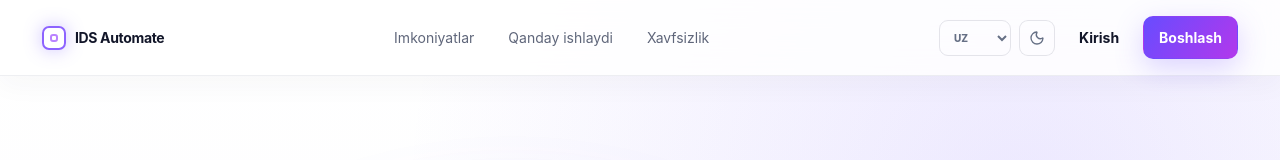
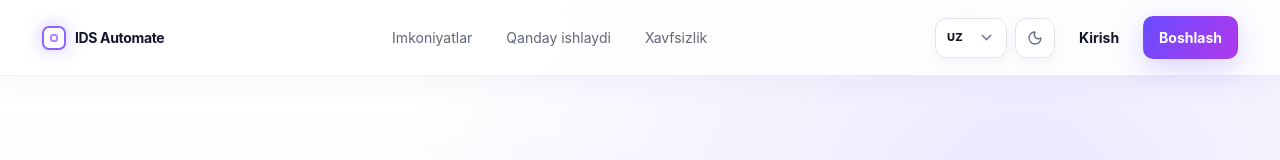
Before and after one commit to khomidov-771/aytomatik, a Next.js app in the folder web/: page / in a window 1280 px wide. Shown: the top 160 px of the page. Built offline with nearby package versions, Linux system fonts and the light colour scheme.

Commit message:
Replace native dropdowns with polished menus

```diff
--- a/web/app/app/settings/page.tsx
+++ b/web/app/app/settings/page.tsx
@@ -3,6 +3,7 @@
 import { Activity, CheckCircle2, Copy, Database, KeyRound, Save, Shield, Trash2, Webhook } from "lucide-react";
 import { FormEvent, useState } from "react";
 import { Locale, usePreferences } from "@/components/preferences-provider";
+import { SelectMenu } from "@/components/select-menu";
 import { ErrorState, LoadingState, PageHeader, StatusPill } from "@/components/ui";
 import { useApi } from "@/hooks/use-api";
 import { api, ApiError, jsonBody } from "@/lib/api";
@@ -54,7 +55,7 @@ export default function SettingsPage() {
     <div className="settings-layout"><nav className="settings-nav"><a href="#general"><Save/>{tr("Umumiy", "Общие", "General")}</a><a href="#webhook"><Webhook/>Webhook</a><a href="#security"><Shield/>{tr("Xavfsizlik", "Безопасность", "Security")}</a><a href="#privacy"><Trash2/>{tr("Maxfiylik", "Конфиденциальность", "Privacy")}</a></nav><div className="settings-content">
       <form className="panel form-section" id="general" onSubmit={save}>
         <div className="panel-header"><div><h2>{tr("Umumiy sozlamalar", "Общие настройки", "General settings")}</h2><p>{tr("Profil va workspace", "Профиль и workspace", "Profile and workspace")}</p></div></div>
-        <div className="form-grid"><label><span>{tr("Ism", "Имя", "Name")}</span><input minLength={2} maxLength={80} value={currentForm.name} onChange={(event) => setForm({...currentForm, name: event.target.value})}/></label><label><span>Email</span><input value={data.profile.email} disabled/></label><label><span>{tr("Workspace nomi", "Название workspace", "Workspace name")} <small>{data.workspace.role === "owner" ? "" : tr("Faqat Owner", "Только Owner", "Owner only")}</small></span><input minLength={2} maxLength={100} value={currentForm.workspace_name} disabled={data.workspace.role !== "owner"} onChange={(event) => setForm({...currentForm, workspace_name: event.target.value})}/></label><label><span>{tr("Til", "Язык", "Language")}</span><select value={currentForm.language} onChange={(event) => { const language = event.target.value as Locale; setForm({...currentForm, language}); setLocale(language); }}><option value="uz">O‘zbek</option><option value="ru">Русский</option><option value="en">English</option></select></label></div>
+        <div className="form-grid"><label><span>{tr("Ism", "Имя", "Name")}</span><input minLength={2} maxLength={80} value={currentForm.name} onChange={(event) => setForm({...currentForm, name: event.target.value})}/></label><label><span>Email</span><input value={data.profile.email} disabled/></label><label><span>{tr("Workspace nomi", "Название workspace", "Workspace name")} <small>{data.workspace.role === "owner" ? "" : tr("Faqat Owner", "Только Owner", "Owner only")}</small></span><input minLength={2} maxLength={100} value={currentForm.workspace_name} disabled={data.workspace.role !== "owner"} onChange={(event) => setForm({...currentForm, workspace_name: event.target.value})}/></label><label><span>{tr("Til", "Язык", "Language")}</span><SelectMenu value={currentForm.language as Locale} onChange={(language) => { setForm({...currentForm, language}); setLocale(language); }} ariaLabel={tr("Til", "Язык", "Language")} options={[{value: "uz", label: "O‘zbekcha"}, {value: "ru", label: "Русский"}, {value: "en", label: "English"}]} /></label></div>
         <label className="toggle-row" id="notifications"><div><strong>{tr("Bildirishnomalar", "Уведомления", "Notifications")}</strong><small>{tr("Platformadagi muhim holatlar", "Важные события платформы", "Important platform events")}</small></div><input type="checkbox" checked={currentForm.notifications_enabled} onChange={(event) => setForm({...currentForm, notifications_enabled: event.target.checked})}/></label><button className="btn primary"><Save/>{tr("Saqlash", "Сохранить", "Save")}</button>
       </form>
       <section className="panel form-section" id="webhook"><div className="panel-header"><div><h2>{tr("Webhook diagnostikasi", "Диагностика webhook", "Webhook diagnostics")}</h2><p>{tr("Callback va navbat holati", "Состояние callback и очереди", "Callback and queue status")}</p></div><StatusPill status={data.meta_configured && data.webhook.failed_last_24h === 0 ? "active" : "warning"}/></div><div className="diagnostic-grid"><div><span><Activity/> Queue</span><strong>{data.queue_depth} signal / {data.webhook.queued} persisted</strong></div><div><span><Database/> {tr("24 soatdagi xato", "Ошибок за 24 часа", "Failures in 24 hours")}</span><strong>{data.webhook.failed_last_24h}</strong></div><div><span><KeyRound/> Provider</span><strong>{data.instagram_provider}{data.instagram_provider === "meta" ? ` · ${data.meta_login_mode} · ${data.meta_configured ? tr("sozlangan", "настроено", "configured") : tr("bloklangan", "заблокировано", "blocked")}` : ""}</strong></div></div><label><span>Webhook URL</span><div className="copy-field"><input readOnly value={data.webhook_url}/><button type="button" aria-label={tr("Webhook URL nusxalash", "Копировать Webhook URL", "Copy webhook URL")} onClick={() => void navigator.clipboard.writeText(data.webhook_url)}><Copy/></button></div></label></section>
--- a/web/app/app/team/page.tsx
+++ b/web/app/app/team/page.tsx
@@ -9,6 +9,7 @@ import { api, ApiError, jsonBody } from "@/lib/api";
 import { formatDate } from "@/lib/format";
 import type { Member } from "@/lib/types";
 import { usePreferences } from "@/components/preferences-provider";
+import { SelectMenu } from "@/components/select-menu";
 
 type Invitation = { id: string; email: string; role: string; expires_at: string; created_at: string };
 
@@ -111,7 +112,7 @@ export default function TeamPage() {
     {isOwner && open && <form className="panel invite-form" onSubmit={invite}>
       <div><h2>{tr("Yangi taklif", "Новое приглашение", "New invitation")}</h2><p>{tr("Taklif 7 kun amal qiladi.", "Приглашение действительно 7 дней.", "The invitation is valid for 7 days.")}</p></div>
       <label><span>Email</span><div className="input-wrap"><Mail/><input type="email" value={email} onChange={(event) => setEmail(event.target.value)} required placeholder="hamkasb@kompaniya.uz"/></div></label>
-      <label><span>{tr("Rol", "Роль", "Role")}</span><select value={role} onChange={(event) => setRole(event.target.value)}><option value="manager">Manager</option><option value="operator">Operator</option><option value="customer">Customer</option></select></label>
+      <label><span>{tr("Rol", "Роль", "Role")}</span><SelectMenu value={role} onChange={setRole} ariaLabel={tr("Rol", "Роль", "Role")} options={[{value: "manager", label: "Manager"}, {value: "operator", label: "Operator"}, {value: "customer", label: "Customer"}]} /></label>
       <button className="btn primary" disabled={busy === "invite"}><Plus/>{busy === "invite" ? tr("Yaratilmoqda...", "Создание...", "Creating...") : tr("Taklif yaratish", "Создать приглашение", "Create invitation")}</button>
     </form>}
     <section className="panel team-panel">
@@ -120,7 +121,7 @@ export default function TeamPage() {
         <div className="table-head"><span>{tr("A’zo", "Участник", "Member")}</span><span>{tr("Rol", "Роль", "Role")}</span><span>{tr("Qo‘shilgan", "Добавлен", "Joined")}</span><span>{tr("Amal", "Действие", "Action")}</span></div>
         {team.data.items.map((member) => <div className="table-row" key={member.id}>
           <span className="member-cell"><b className="avatar">{member.name.slice(0, 2).toUpperCase()}</b><span><strong>{member.name}</strong><small>{member.email}</small></span></span>
-          <span>{isOwner && member.role !== "owner" ? <select aria-label={`${member.name} roli`} value={member.role} disabled={busy === member.id} onChange={(event) => void updateRole(member, event.target.value)}><option value="manager">Manager</option><option value="operator">Operator</option><option value="customer">Customer</option></select> : <StatusPill status={member.role}/>}</span>
+          <span>{isOwner && member.role !== "owner" ? <SelectMenu ariaLabel={`${member.name} roli`} value={member.role} disabled={busy === member.id} onChange={(value) => void updateRole(member, value)} compact align="right" options={[{value: "manager", label: "Manager"}, {value: "operator", label: "Operator"}, {value: "customer", label: "Customer"}]} /> : <StatusPill status={member.role}/>}</span>
           <span>{formatDate(member.created_at)}</span>
           <span>{isOwner && member.role !== "owner" ? <button className="btn danger ghost small" disabled={busy === member.id} onClick={() => void removeMember(member)}><Trash2/>{tr("Olib tashlash", "Удалить", "Remove")}</button> : <StatusPill status="active"/>}</span>
         </div>)}
--- a/web/app/globals.css
+++ b/web/app/globals.css
@@ -323,3 +323,67 @@ html[data-theme="dark"] .app-shell input,html[data-theme="dark"] .app-shell text
   .app-shell .stat-card{min-height:108px;display:flex}
   .setup-hero{padding:21px 17px}
 }
+
+/* Unified custom dropdowns: avoids unstyled native browser menus. */
+.select-menu{position:relative;min-width:0}
+.select-menu-trigger{width:100%;min-height:46px;padding:0 13px;display:flex;align-items:center;justify-content:space-between;gap:12px;border:1px solid #e1e4ed;border-radius:12px;background:#fff;color:var(--text);font:inherit;font-size:13px;font-weight:650;text-align:left;box-shadow:0 5px 16px rgba(43,47,76,.035);transition:border-color .18s,box-shadow .18s,background .18s,transform .18s}
+.select-menu-trigger:hover:not(:disabled){border-color:#c9c0f6;background:#fdfcff}
+.select-menu.open .select-menu-trigger,.select-menu-trigger:focus-visible{outline:0;border-color:#7957e8;box-shadow:0 0 0 4px rgba(112,79,224,.12),0 8px 22px rgba(49,38,96,.08)}
+.select-menu-trigger:disabled{cursor:not-allowed;opacity:.58;background:#f2f4f8}
+.select-menu-trigger>span{overflow:hidden;text-overflow:ellipsis;white-space:nowrap}
+.select-menu-trigger>svg{width:17px;height:17px;flex:0 0 17px;color:#778097;transition:transform .18s}
+.select-menu.open .select-menu-trigger>svg{transform:rotate(180deg)}
+.select-menu-popover{position:absolute;z-index:200;top:calc(100% + 8px);left:0;width:max-content;min-width:max(100%,190px);max-width:min(340px,calc(100vw - 24px));padding:7px;border:1px solid rgba(56,61,91,.12);border-radius:15px;background:rgba(255,255,255,.98);box-shadow:0 20px 55px rgba(34,37,64,.18),0 3px 12px rgba(34,37,64,.08);backdrop-filter:blur(18px);animation:select-menu-in .16s ease-out}
+.select-menu.align-right .select-menu-popover{right:0;left:auto}
+.select-menu.wide .select-menu-popover{min-width:min(320px,calc(100vw - 24px))}
+.select-menu-popover>button{width:100%;min-height:42px;padding:9px 10px;display:flex;align-items:center;justify-content:space-between;gap:18px;border:0;border-radius:10px;background:transparent;color:#25293b;font:inherit;text-align:left;cursor:pointer;transition:background .15s,color .15s}
+.select-menu-popover>button:hover,.select-menu-popover>button:focus-visible{outline:0;background:#f3f0ff;color:#5d3fd1}
+.select-menu-popover>button.selected{background:#eee9ff;color:#5d3fd1}
+.select-menu-popover>button>span{display:grid;gap:2px;min-width:0}
+.select-menu-popover strong{font-size:12px;line-height:1.3;white-space:nowrap}
+.select-menu-popover small{color:#7b8295;font-size:9px;line-height:1.35;white-space:normal}
+.select-menu-popover>button>svg{width:17px;height:17px;flex:0 0 17px;color:#6848dd}
+.select-menu.compact .select-menu-trigger{min-height:40px;padding:0 11px;font-size:11px}
+@keyframes select-menu-in{from{opacity:0;transform:translateY(-5px) scale(.98)}to{opacity:1;transform:translateY(0) scale(1)}}
+
+.preferences-controls{position:relative;z-index:3}
+.preferences-controls .locale-control{width:auto;min-width:72px}
+.preferences-controls:not(.compact) .locale-control{min-width:126px}
+.preferences-controls .locale-control .select-menu-trigger{height:40px;min-height:40px;border-radius:11px;background:rgba(255,255,255,.76);font-size:11px;font-weight:800;letter-spacing:.03em}
+.preferences-controls .locale-control .select-menu-popover{min-width:178px}
+.preferences-controls .locale-control .select-menu-popover strong{font-size:12px}
+.theme-toggle{width:40px;height:40px;border-radius:11px;background:rgba(255,255,255,.76);border-color:#e1e4ed;box-shadow:0 5px 16px rgba(43,47,76,.035)}
+.theme-toggle:hover{transform:translateY(-1px);box-shadow:0 9px 22px rgba(59,49,105,.1)}
+
+.workspace-switch{padding:0 8px 0 10px}
+.workspace-switch .workspace-select{min-width:150px}
+.workspace-switch .workspace-select .select-menu-trigger{height:44px;min-height:44px;padding:0 4px;border:0;background:transparent;box-shadow:none}
+.workspace-switch .workspace-select .select-menu-trigger>span{font-size:12px;font-weight:750}
+.workspace-switch .workspace-select .select-menu-popover{min-width:230px}
+.workspace-switch .workspace-select .select-menu-popover small{text-transform:capitalize}
+
+html[data-theme="dark"] .select-menu-trigger{background:#0d1629;border-color:rgba(255,255,255,.1);color:#f5f7ff;box-shadow:none}
+html[data-theme="dark"] .select-menu-trigger:hover:not(:disabled){background:#121d33;border-color:rgba(154,132,255,.45)}
+html[data-theme="dark"] .select-menu-trigger:disabled{background:#0a1222}
+html[data-theme="dark"] .select-menu-popover{background:rgba(14,22,41,.98);border-color:rgba(255,255,255,.1);box-shadow:0 24px 60px rgba(0,0,0,.42)}
+html[data-theme="dark"] .select-menu-popover>button{color:#eef1f8}
+html[data-theme="dark"] .select-menu-popover>button:hover,html[data-theme="dark"] .select-menu-popover>button:focus-visible{background:rgba(112,79,224,.16);color:#c4b8ff}
+html[data-theme="dark"] .select-menu-popover>button.selected{background:rgba(112,79,224,.22);color:#c4b8ff}
+html[data-theme="dark"] .select-menu-popover small{color:#929db4}
+html[data-theme="dark"] .preferences-controls .locale-control .select-menu-trigger,html[data-theme="dark"] .theme-toggle{background:rgba(255,255,255,.045);border-color:rgba(255,255,255,.1)}
+
+@media(max-width:680px){
+  .preferences-controls{gap:6px}
+  .preferences-controls .locale-control{min-width:66px}
+  .preferences-controls:not(.compact) .locale-control{min-width:112px}
+  .preferences-controls .locale-control .select-menu-popover{min-width:min(178px,calc(100vw - 24px))}
+  .workspace-switch .workspace-select{min-width:0;width:34px}
+  .workspace-switch .workspace-select .select-menu-trigger{width:34px;padding:0 7px}
+  .workspace-switch .workspace-select .select-menu-trigger>span{display:none}
+  .workspace-switch .workspace-select .select-menu-popover{min-width:min(230px,calc(100vw - 24px))}
+}
+@media(max-width:390px){
+  .public-nav{gap:10px}
+  .public-nav>.logo>span:last-child{display:none}
+  .auth-preferences{right:10px}
+}
--- a/web/components/automation-form.tsx
+++ b/web/components/automation-form.tsx
@@ -10,6 +10,7 @@ import type { Automation, AutomationExecution, InstagramAccount, InstagramMedia
 import { EmptyState, ErrorState, LoadingState, PageHeader, StatusPill } from "./ui";
 import { roleAtLeast, useSession } from "./session-context";
 import { usePreferences } from "./preferences-provider";
+import { SelectMenu } from "./select-menu";
 
 const empty = {
   name: "",
@@ -160,7 +161,7 @@ export function AutomationForm({ id }: { id?: string }) {
             <div className="form-section-title"><span>1</span><div><h2>{tr("Asosiy ma’lumot", "Основные данные", "Basics")}</h2><p>{tr("Qoida va akkauntni tanlang", "Выберите правило и аккаунт", "Choose the rule and account")}</p></div></div>
             <div className="form-grid">
               <label><span>{tr("Qoida nomi", "Название правила", "Rule name")}</span><input value={form.name} onChange={(event) => field("name", event.target.value)} required placeholder={tr("Masalan: Narx so‘rovi", "Например: Запрос цены", "For example: Price request")}/></label>
-              <label><span>{tr("Instagram akkauntingiz", "Ваш Instagram аккаунт", "Your Instagram account")}</span><select value={form.instagram_account_id} onChange={(event) => selectAccount(event.target.value)} required><option value="">{tr("Akkauntni tanlang", "Выберите аккаунт", "Select account")}</option>{connectedAccounts.map((account) => <option value={account.id} key={account.id}>@{account.username}</option>)}</select></label>
+              <label><span>{tr("Instagram akkauntingiz", "Ваш Instagram аккаунт", "Your Instagram account")}</span><SelectMenu value={form.instagram_account_id} onChange={selectAccount} ariaLabel={tr("Instagram akkauntni tanlang", "Выберите Instagram аккаунт", "Select Instagram account")} placeholder={tr("Akkauntni tanlang", "Выберите аккаунт", "Select account")} options={[{ value: "", label: tr("Akkauntni tanlang", "Выберите аккаунт", "Select account") }, ...connectedAccounts.map((account) => ({ value: account.id, label: `@${account.username}` }))]} /></label>
             </div>
           </section>
           <section className="panel form-section">
@@ -185,7 +186,7 @@ export function AutomationForm({ id }: { id?: string }) {
             <div className="form-section-title"><span>3</span><div><h2>{tr("Follow tekshiruvi", "Проверка подписки", "Follow verification")}</h2><p>{tr("Faqat rasmiy Meta field mavjud bo‘lsa aniq natija olinadi", "Точный результат доступен только при наличии официального Meta field", "A definitive result is available only when the official Meta field is present")}</p></div></div>
             <label className="toggle-row"><div><strong>{tr("Follower holatini tekshirish", "Проверять статус подписчика", "Verify follower status")}</strong><small>{tr("Xato yoki field yo‘q bo‘lsa natija UNKNOWN bo‘ladi.", "При ошибке или отсутствии field результат будет UNKNOWN.", "Errors or missing fields result in UNKNOWN.")}</small></div><input type="checkbox" checked={form.follow_verification_enabled} onChange={(event) => field("follow_verification_enabled", event.target.checked)}/></label>
             {form.follow_verification_enabled && <>
-              <label><span>UNKNOWN fallback</span><select value={form.unknown_fallback_policy} onChange={(event) => field("unknown_fallback_policy", event.target.value)}><option value="skip_dm_neutral_reply">{tr("DM yubormaslik va neutral public reply", "Не отправлять DM, оставить нейтральный ответ", "Skip DM and post a neutral reply")}</option><option value="send_private_reply">{tr("Follow tekshiruvisiz private reply yuborish", "Отправить private reply без проверки подписки", "Send private reply without follow verification")}</option></select></label>
+              <label><span>UNKNOWN fallback</span><SelectMenu value={form.unknown_fallback_policy} onChange={(value) => field("unknown_fallback_policy", value)} ariaLabel="UNKNOWN fallback" className="wide" options={[{ value: "skip_dm_neutral_reply", label: tr("DM yubormaslik", "Не отправлять DM", "Skip DM"), description: tr("Neutral public reply yuboriladi", "Будет оставлен нейтральный ответ", "Post a neutral public reply") }, { value: "send_private_reply", label: tr("Private reply yuborish", "Отправить private reply", "Send private reply"), description: tr("Follow tekshiruvisiz", "Без проверки подписки", "Without follow verification") }]} /></label>
               <label><span>{tr("Follower emas — public reply", "Не подписан — публичный ответ", "Not a follower — public reply")}</span><textarea value={form.public_not_follower_reply_text} onChange={(event) => field("public_not_follower_reply_text", event.target.value)} maxLength={1000} rows={3} required/></label>
               <label><span>UNKNOWN — {tr("neutral public reply", "нейтральный публичный ответ", "neutral public reply")}</span><textarea value={form.public_unknown_reply_text} onChange={(event) => field("public_unknown_reply_text", event.target.value)} maxLength={1000} rows={3} required/></label>
             </>}
--- a/web/components/preferences-provider.tsx
+++ b/web/components/preferences-provider.tsx
@@ -2,6 +2,7 @@
 
 import { Moon, Sun } from "lucide-react";
 import { createContext, useContext, useEffect, useMemo, useState } from "react";
+import { SelectMenu } from "./select-menu";
 
 export type Locale = "uz" | "ru" | "en";
 export type Theme = "light" | "dark";
@@ -72,15 +73,13 @@ export function usePreferences() {
 
 export function PreferencesControls({ compact = false }: { compact?: boolean }) {
   const { locale, setLocale, theme, setTheme, tr } = usePreferences();
+  const languageOptions = [
+    { value: "uz" as const, label: compact ? "UZ" : "O‘zbekcha", description: compact ? "O‘zbekcha" : undefined },
+    { value: "ru" as const, label: compact ? "RU" : "Русский", description: compact ? "Русский" : undefined },
+    { value: "en" as const, label: compact ? "EN" : "English", description: compact ? "English" : undefined },
+  ];
   return <div className={`preferences-controls ${compact ? "compact" : ""}`}>
-    <label className="locale-control">
-      <span className="sr-only">{tr("Til", "Язык", "Language")}</span>
-      <select aria-label={tr("Til", "Язык", "Language")} value={locale} onChange={(event) => setLocale(event.target.value as Locale)}>
-        <option value="uz">UZ</option>
-        <option value="ru">RU</option>
-        <option value="en">EN</option>
-      </select>
-    </label>
+    <SelectMenu value={locale} options={languageOptions} onChange={setLocale} ariaLabel={tr("Til", "Язык", "Language")} compact={compact} align="right" className="locale-control" />
     <button
       type="button"
       className="theme-toggle"
--- /dev/null
+++ b/web/components/select-menu.tsx
@@ -0,0 +1,96 @@
+"use client";
+
+import { Check, ChevronDown } from "lucide-react";
+import { useEffect, useId, useRef, useState } from "react";
+
+export type SelectMenuOption<T extends string | number> = {
+  value: T;
+  label: string;
+  description?: string;
+};
+
+type SelectMenuProps<T extends string | number> = {
+  value: T;
+  options: readonly SelectMenuOption<T>[];
+  onChange: (value: T) => void;
+  ariaLabel: string;
+  placeholder?: string;
+  disabled?: boolean;
+  compact?: boolean;
+  align?: "left" | "right";
+  className?: string;
+};
+
+export function SelectMenu<T extends string | number>({
+  value,
+  options,
+  onChange,
+  ariaLabel,
+  placeholder,
+  disabled = false,
+  compact = false,
+  align = "left",
+  className = "",
+}: SelectMenuProps<T>) {
+  const [open, setOpen] = useState(false);
+  const rootRef = useRef<HTMLDivElement>(null);
+  const listID = useId();
+  const selected = options.find((option) => option.value === value);
+
+  useEffect(() => {
+    if (!open) return;
+    function closeOnOutside(event: PointerEvent) {
+      if (!rootRef.current?.contains(event.target as Node)) setOpen(false);
+    }
+    function closeOnEscape(event: KeyboardEvent) {
+      if (event.key === "Escape") setOpen(false);
+    }
+    document.addEventListener("pointerdown", closeOnOutside);
+    document.addEventListener("keydown", closeOnEscape);
+    return () => {
+      document.removeEventListener("pointerdown", closeOnOutside);
+      document.removeEventListener("keydown", closeOnEscape);
+    };
+  }, [open]);
+
+  return <div ref={rootRef} className={`select-menu ${compact ? "compact" : ""} align-${align} ${open ? "open" : ""} ${className}`.trim()}>
+    <button
+      type="button"
+      className="select-menu-trigger"
+      aria-label={ariaLabel}
+      aria-haspopup="listbox"
+      aria-expanded={open}
+      aria-controls={listID}
+      disabled={disabled}
+      onClick={() => setOpen((current) => !current)}
+      onKeyDown={(event) => {
+        if (event.key === "ArrowDown" || event.key === "ArrowUp") {
+          event.preventDefault();
+          setOpen(true);
+        }
+      }}
+    >
+      <span>{selected?.label ?? placeholder ?? ariaLabel}</span>
+      <ChevronDown aria-hidden="true" />
+    </button>
+    {open && <div id={listID} className="select-menu-popover" role="listbox" aria-label={ariaLabel}>
+      {options.map((option) => {
+        const isSelected = option.value === value;
+        return <button
+          type="button"
+          role="option"
+          aria-selected={isSelected}
+          className={isSelected ? "selected" : ""}
+          key={String(option.value)}
+          onClick={() => {
+            onChange(option.value);
+            setOpen(false);
+          }}
+        >
+          <span><strong>{option.label}</strong>{option.description && <small>{option.description}</small>}</span>
+          {isSelected && <Check aria-hidden="true" />}
+        </button>;
+      })}
+    </div>}
+  </div>;
+}
```
Also changed, not shown: web/app/app/analytics/page.tsx (+2 -1 lines), web/components/app-shell.tsx (+6 -7 lines), 2 other files (tests, documents, lock files or other folders).
